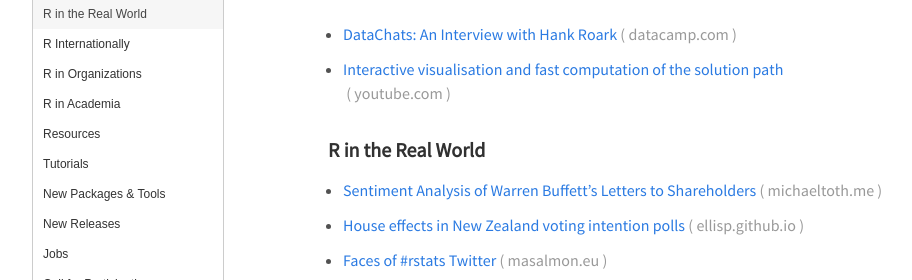
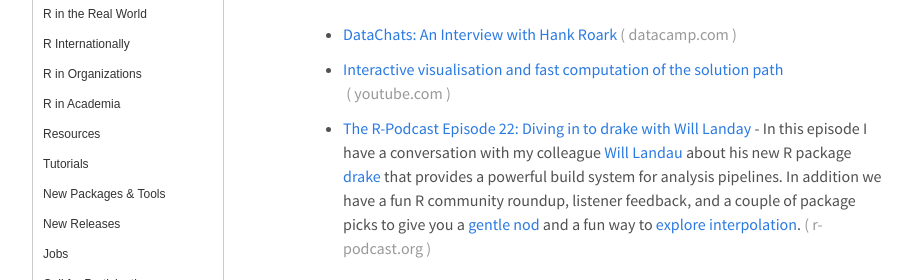
Before and after one commit to rweekly/rweekly.org, a Jekyll site: the page built from draft.md, in a window 1280 px wide and 900 px high, scrolled down 801 px, cut to the strip 142-422 px from the top of the window. Shown: the whole strip, without its empty margins (32-944 px from the left). Built offline with Jekyll 4.4.1, drawn with Linux system fonts in a browser that asks for light colours; comment, search, counter and statistics services are not loaded.

Commit message:
add latest R-Podcast
This PR adds my latest episode of the R Podcast

```diff
--- a/draft.md
+++ b/draft.md
@@ -32,6 +32,8 @@
 + [DataChats: An Interview with Hank Roark](https://www.datacamp.com/community/blog/datachats-an-interview-with-hank-roark)
 
 + [Interactive visualisation and fast computation of the solution path ](https://www.youtube.com/watch?v=2g-akN6q8aI)
+
++ [The R-Podcast Episode 22: Diving in to drake with Will Landay](https://www.r-podcast.org/posts/the-r-podcast-episode-22-diving-in-to-drake-with-will-landau.html) - In this episode I have a conversation with my colleague [Will Landau](http://will-landau.com/) about his new R package [drake](https://cran.rstudio.com/web/packages/drake/) that provides a powerful build system for analysis pipelines.  In addition we have a fun R community roundup, listener feedback, and a couple of package picks to give you a [gentle nod](https://cran.r-project.org/web/packages/remindR/vignettes/remindR_vignette.html) and a fun way to [explore interpolation](https://github.com/metrumresearchgroup/fluidSpline).
 
 ### R in the Real World
 
```
